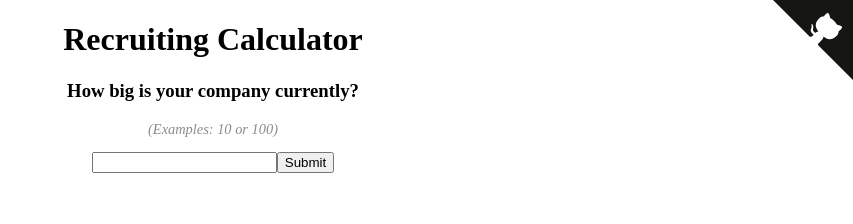
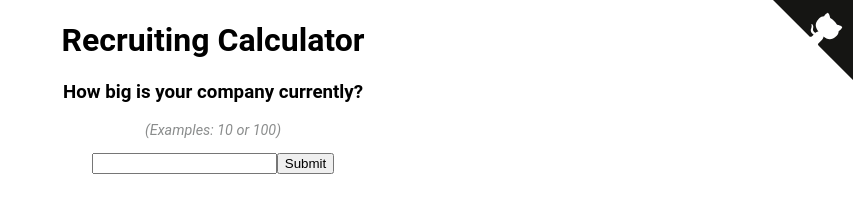
Before and after one commit to goizueta/recruitingCalculator, a React (Create React App) app: page / in a window 1280 px wide. Shown: the top 224 px of the page, without its empty margins (427-1280 px from the left). Built offline with nearby package versions, Linux system fonts and the light colour scheme.

Commit message:
chore: changed typography and num_sims

```diff
--- a/package.json
+++ b/package.json
@@ -8,7 +8,8 @@
     "react": "^16.2.0",
     "react-dom": "^16.2.0",
     "react-easy-chart": "^1.0.0",
-    "react-scripts": "1.0.17"
+    "react-scripts": "1.0.17",
+    "typeface-roboto": "0.0.50"
   },
   "scripts": {
     "start": "react-scripts start",
--- a/src/App.js
+++ b/src/App.js
@@ -16,7 +16,7 @@ class App extends React.Component {
       ],
       hints: [
         "(Examples: 10 or 100)",
-        "(12 or 6 months is most common)",
+        "(Example: 12 for a full year)",
         "(20 is the average for a US startup)",
         "(100 if you want to double in a year)"
       ],
@@ -33,7 +33,8 @@ class App extends React.Component {
 
   render() {
     const style = {
-      textAlign: "center"
+      textAlign: "center",
+      fontFamily: "Roboto, sans-serif"
     }
 
     const hintStyle = {
--- a/src/utils.js
+++ b/src/utils.js
@@ -10,7 +10,7 @@ export default function simulate(
         YEARLY_ATTRITE_CHANCE,
         HC_GROWTH_RATE
     )
-    var NUM_SIMULATIONS = 10
+    var NUM_SIMULATIONS = 1000
 
     // Recruitment numbers by month, starting with month 0
     var target_size = [STARTING_COMPANY_SIZE]
```
